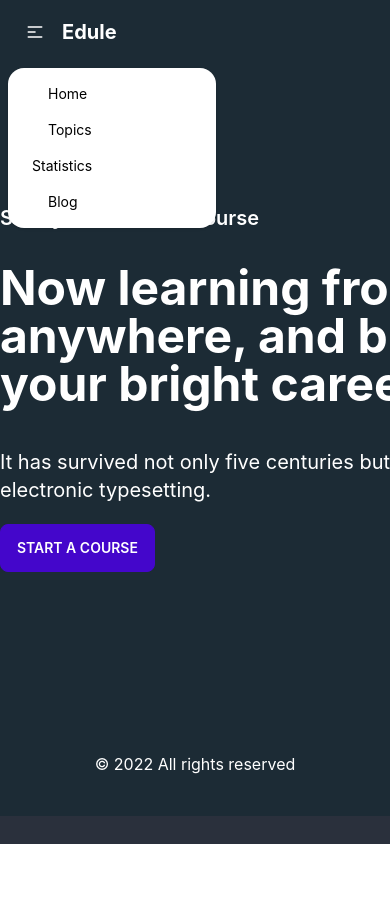
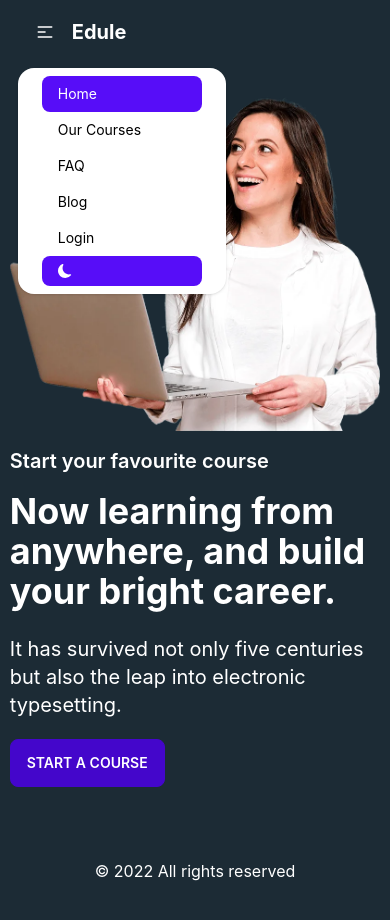
Before and after one commit to coderpbt/online-learning-platform-client, a React (Create React App) app: page /home in a window 390 px wide. Both pictures are taken after a click on the label 35 px from the left and 32 px from the top of the page. Shown: the top 920 px of the page. Before the commit the page ends 844 px from the top, so only its background shows below. Built offline with nearby package versions, Linux system fonts and the light colour scheme; no server answers.

Commit message:
responsive

```diff
--- a/src/App.js
+++ b/src/App.js
@@ -70,7 +70,7 @@ function App() {
         },
         {
           path : '/checkout',
-          element : <PrivateRoute><CheckOut /></PrivateRoute>,
+          element : <CheckOut />
         },
         {
           path : '/checkout/:id',
--- a/src/component/Blog/Blog.jsx
+++ b/src/component/Blog/Blog.jsx
@@ -2,24 +2,24 @@ import React from "react";
 
 const Blog = () => {
   return (
-    <div className="lg:w-[800px] mx-auto w-[95%] my-20">
+    <div className="lg:w-[800px] mx-auto w-[95%] lg:my-20 my10">
        <div className="my-8 text-left">
-          <h1 className="text-3xl text-white capitalize font-bold mb-2">what is cors?</h1>
+          <h1 className="lg:text-3xl text-2xl text-white capitalize font-bold mb-2">what is cors?</h1>
           <p className="text-white text-base">- CORS is a node. js package for providing a Connect/Express middleware that can be used to enable CORS with various options.</p>
        </div>
        <div className="my-8 text-left">
-          <h1 className="text-3xl text-white capitalize font-bold mb-2">Why are you using firebase? What other options do you have to implement authentication?</h1>
+          <h1 className="lg:text-3xl text-2xl text-white capitalize font-bold mb-2">Why are you using firebase? What other options do you have to implement authentication?</h1>
           <p className="text-white text-base">- Firebase helps you develop high-quality apps, grow your user base, and earn more money. Each feature works independently, and they work even better together.
           <br />
           other options :- Auth0, MongoDB, Passport, Okta.
           </p>
        </div>
        <div className="my-8 text-left">
-          <h1 className="text-3xl text-white capitalize font-bold mb-2"> How does the private route work?</h1>
+          <h1 className="lg:text-3xl text-2xl text-white capitalize font-bold mb-2"> How does the private route work?</h1>
           <p className="text-white text-base">- The react private route component renders child components ( children ) if the user is logged in. If not logged in the user is redirected to the /login page with the return url passed in the location state property.</p>
        </div>
        <div className="my-8 text-left">
-          <h1 className="text-3xl text-white capitalize font-bold mb-2"> What is Node? How does Node work?</h1>
+          <h1 className="lg:text-3xl text-2xl text-white capitalize font-bold mb-2"> What is Node? How does Node work?</h1>
           <p className="text-white text-base">-It is a used as backend service where javascript works on the server-side of the application. This way javascript is used on both frontend and backend. Node. js runs on chrome v8 engine which converts javascript code into machine code, it is highly scalable, lightweight, fast, and data-intensive</p>
        </div>
     </div>
--- a/src/component/Course/Course.jsx
+++ b/src/component/Course/Course.jsx
@@ -8,12 +8,12 @@ const Course = () => {
   console.log(catagoryCourses)
   return (
     <div className='bg-[#1C2B35]'>
-      <div className='w-[1200px] mx-auto'>
-        <div className='flex justify-between pt-10'>
-          <div className='lg:w-[20%] w-[30%] pt-2'>
+      <div className='xl:w-[1200px] mx-auto w-[95%]'>
+        <div className='flex flex-wrap justify-between pt-1 lg:pt-10'>
+          <div className='lg:w-[20%] w-[100%] pt-2'>
             <LeftSide />
           </div>
-          <div className='lg:w-[78%] w-[68%]'>
+          <div className='lg:w-[78%] w-[100%]'>
             <div className="flex justify-between flex-wrap">
               <div className='grid grid-cols-1 md:grid-cols-2 xl:grid-cols-3 gap-4 pt-2'>
                 {
--- a/src/component/Course/LeftSide.jsx
+++ b/src/component/Course/LeftSide.jsx
@@ -10,9 +10,9 @@ const LeftSide = () => {
   },[])
 
   return (
-      <div>
+      <div className='flex flex-wrap lg:flex-col'>
         {
-          catagorys.map(catagory => <p className='m-3 text-left' key={catagory.id}>
+          catagorys.map(catagory => <p className='lg:m-3 m-2 text-left' key={catagory.id}>
             <Link className='text-white ' to={`/catagory/${catagory.id}`}>{catagory.name}</Link>
           </p>)
         }
--- a/src/component/CourseDetails/CourseDetails.jsx
+++ b/src/component/CourseDetails/CourseDetails.jsx
@@ -16,7 +16,7 @@ const CourseDetails = () => {
 
   return (
     <div className='bg-[#1C2B35]'>
-      <div className='w-[800px] mx-auto'>
+      <div className='xl:w-[800px] mx-auto w-[95%]'>
         <div className="card card-compact shadow-xl pt-9">
           <div className='flex justify-between items-center'>
             <h2 className="card-title text-lg p-3 text-left text-white">{coursedata.title}</h2>
--- a/src/component/Header/Header.jsx
+++ b/src/component/Header/Header.jsx
@@ -11,7 +11,7 @@ const Header = () => {
     <>
 
       <div className='bg-[#1C2B35]'>
-        <div className='w-[1200px] mx-auto'>
+        <div className='xl:w-[1200px] mx-auto w-[95%]'>
           <div className="navbar">
             <div className="navbar-start">
               <div className="dropdown">
@@ -19,10 +19,34 @@ const Header = () => {
                   <svg xmlns="http://www.w3.org/2000/svg" className="h-5 w-5" fill="none" viewBox="0 0 24 24" stroke="currentColor"><path strokeLinecap="round" strokeLinejoin="round" strokeWidth="2" d="M4 6h16M4 12h8m-8 6h16" /></svg>
                 </label>
                 <ul tabIndex={0} className="menu menu-compact dropdown-content mt-3 p-2 shadow bg-base-100 rounded-box w-52">
-                  <li className='text-black mx-4'><NavLink to='/'>Home</NavLink></li>
-                  <li className='text-black mx-4'><NavLink to='/topics' >Topics</NavLink></li>
-                  <li className='text-black'><NavLink to='/statistics' >Statistics</NavLink></li>
+                  <li className='text-black mx-4'><NavLink to='/home'>Home</NavLink></li>
+                  <li className='text-black mx-4'><NavLink to='/courses' >Our Courses</NavLink></li>
+                  <li className='text-black mx-4'><NavLink to='/faq' >FAQ</NavLink></li>
                   <li className='text-black mx-4'><NavLink to='/blog'>Blog</NavLink></li>
+                  {
+                    user?.uid ?
+                      <>
+                        <li>
+                          <div className="tooltip tooltip-bottom" data-tip={user?.displayName}>
+                            <label tabIndex={0} className="avatar">
+                              <div className="rounded-full">
+                                {user?.photoURL && <img className='profile-img' src={user?.photoURL} alt='' />}
+                              </div>
+                            </label>
+                          </div>
+                        </li>
+                        <button onClick={logOut} className='text-black'>log Out</button>
+                      </>
+                      :
+                      <>
+                        <li className='text-black mx-4'><NavLink to='/login'>Login</NavLink></li>
+                      </>
+                  }
+                  <li className='text-black mx-4' onClick={() => setDarkToggle(!darkToggle)}><NavLink to='#'>
+                    {
+                      darkToggle ? <BsFillBrightnessHighFill /> : <BsFillMoonFill />
+                    }
+                  </NavLink></li>
                 </ul>
               </div>
 
--- a/src/component/Home/Home.jsx
+++ b/src/component/Home/Home.jsx
@@ -6,15 +6,18 @@ import banner from '../../images/slider-1.webp'
 const Home = () => {
   return (
     <div className='bg-[#1C2B35]'>
-      <div className='w-[1200px] mx-auto'>
-          <div className='grid grid-cols-2 gap-4 items-center py-14'>
+      <div className='xl:w-[1200px] mx-auto w-[95%]'>
+          <div className='grid grid-cols-1 lg:grid-cols-2 gap-4 items-center py-8 lg:py-14'>
+            <div className='block lg:hidden'>
+              <img className='w-full' src={banner} alt="ban" />
+            </div>
             <div className='text-left'>
               <p className='text-white text-[#309255] text-xl text-left font-semibold'>Start your favourite course</p>
-              <h2 className='text-white text-5xl font-bold text-left py-8'>Now learning from  anywhere, and build  your bright career.</h2>
+              <h2 className='text-white text-4xl lg:text-5xl font-bold text-left py-4 lg:py-8'>Now learning from  anywhere, and build  your bright career.</h2>
               <small className='text-white text-left text-xl block mt-2 mb-5'>It has survived not only five centuries but also the leap into electronic typesetting.</small>
               <button className="btn btn-active btn-primary"><Link to='/courses'>Start A Course</Link></button>
             </div>
-            <div>
+            <div className='hidden lg:block'>
               <img className='w-full' src={banner} alt="ban" />
             </div>
           </div>
--- a/src/component/Pages/CheckOut/CheckOut.jsx
+++ b/src/component/Pages/CheckOut/CheckOut.jsx
@@ -8,8 +8,8 @@ const CheckOut = () => {
   console.log(dtls)
   return (
     <div className='bg-[#1C2B35]'>
-      <div className='w-[1200px] mx-auto'>
-        <div className='py-32 '>
+      <div className='xl:w-[1200px] mx-auto w-[95%]'>
+        <div className='lg:py-32 py-14'>
           <h2 className='text-white text-3xl font-bold mb-5'>Checkout Details</h2>
           <div>
             <h3 className='text-white text-left'> <span className='text-white font-bold my-1'>Customer Name </span>: {user?.displayName}</h3>
--- a/src/component/Pages/Faq/Faq.jsx
+++ b/src/component/Pages/Faq/Faq.jsx
@@ -2,7 +2,7 @@ import React from 'react';
 
 const Faq = () => {
   return (
-    <div className="lg:w-[800px] mx-auto w-[95%] my-48">
+    <div className="lg:w-[800px] mx-auto w-[95%] lg:my-48 my-24">
     <div className="collapse collapse-arrow">
       <input type="checkbox" className="peer" />
       <div className="collapse-title bg-primary text-primary-content peer-checked:bg-secondary peer-checked:text-secondary-content">
--- a/src/component/Pages/Login/Login.jsx
+++ b/src/component/Pages/Login/Login.jsx
@@ -61,7 +61,7 @@ const Login = () => {
 
   return (
     <div className="hero min-h-screen">
-      <div className="hero-content w-[75%] flex-col">
+      <div className="hero-content lg:w-[75%] flex-col w-[90%] ">
         <div className="text-center lg:text-left">
           <h1 className="text-3xl text-white font-bold">Login now!</h1>
         </div>
--- a/src/component/Pages/Register/Register.jsx
+++ b/src/component/Pages/Register/Register.jsx
@@ -5,6 +5,7 @@ import { AuthContext } from '../../../ContextProvider/ContextProvider';
 const Register = () => {
 
   const {createUser, updateProfileName} = useContext(AuthContext)
+
 
 
 
```
